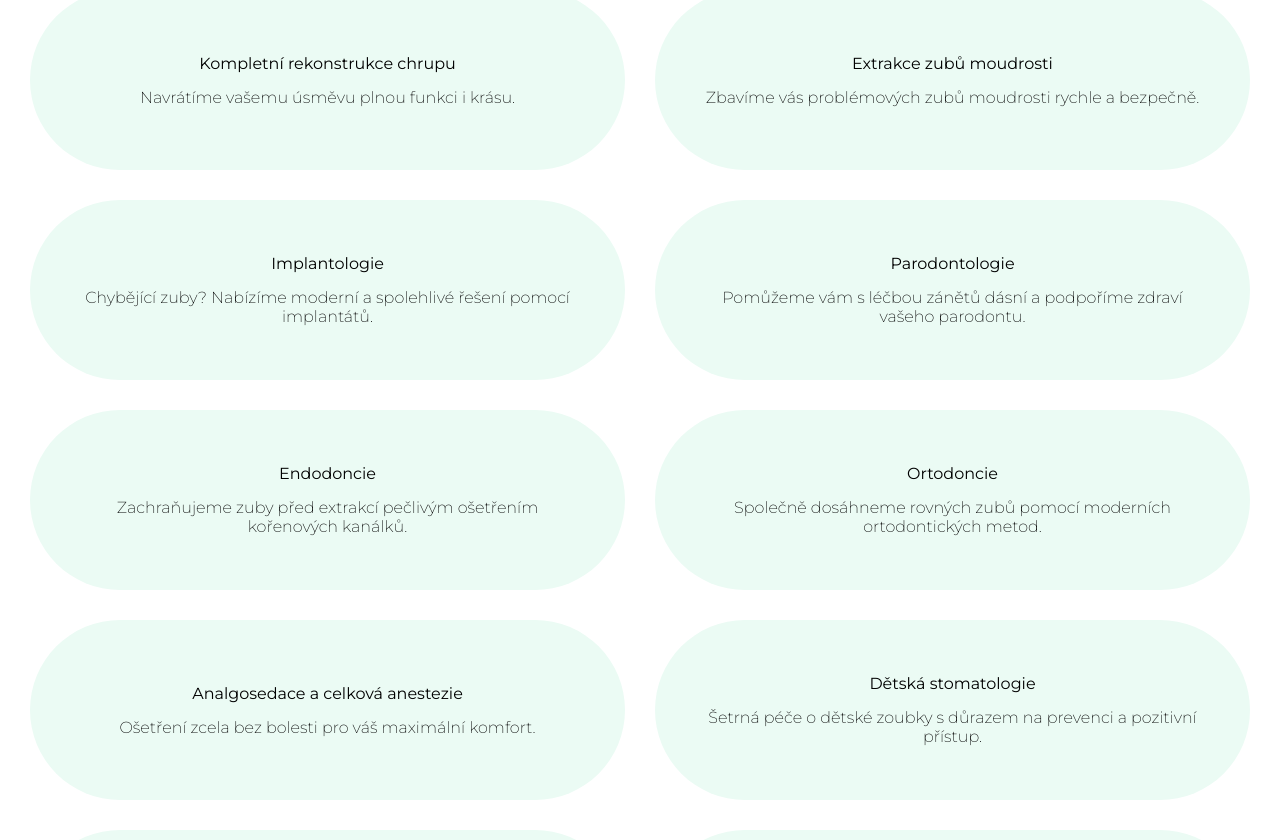
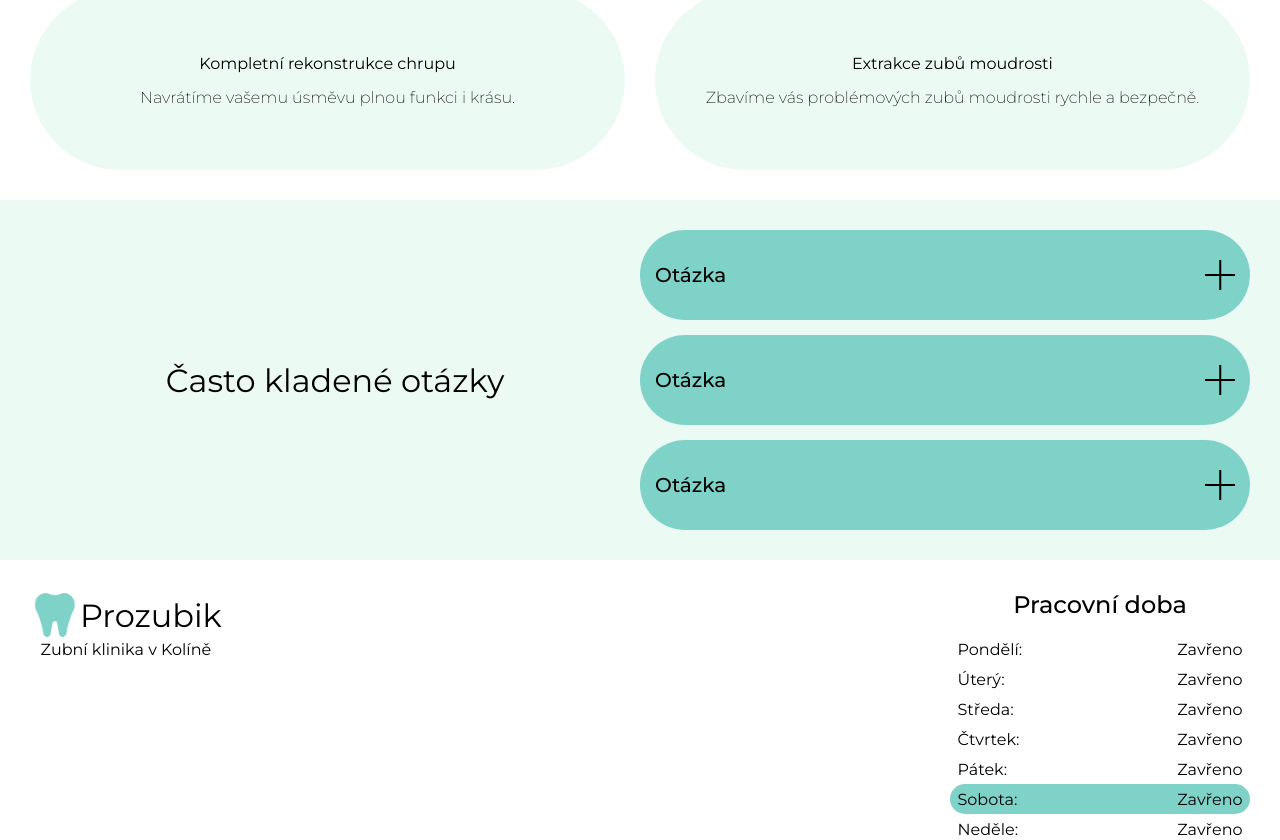
Before and after one commit to stepandordiai/natadent, a React (Vite) app: page / in a window 1280 px wide. Shown: the part 1419-2259 px from the top of the page. Built offline with nearby package versions, Linux system fonts and the light colour scheme.

Commit message:
Update sitemap and data

```diff
--- a/src/App.jsx
+++ b/src/App.jsx
@@ -11,15 +11,13 @@ import SmileGallery from "./pages/SmileGallery/SmileGallery";
 import Contacts from "./pages/Contacts/Contacts";
 import Appointment from "./pages/Appointment/Appointment";
 import Footer from "./components/Footer/Footer";
-import "./i18n";
 import ServicePage from "./pages/ServicePage/ServicePage";
 import Banner from "./components/Banner/Banner";
-import ServicesData from "./data/ServicesData";
+import servicesData from "./data/services-data.json";
+import "./i18n";
 import "./App.scss";
 
 function App() {
-	const servicesData = ServicesData();
-
 	useEffect(() => {
 		document.querySelector(".loading").addEventListener("animationend", () => {
 			document.querySelector(".wrapper").style.display = "initial";
--- a/src/components/Footer/Footer.jsx
+++ b/src/components/Footer/Footer.jsx
@@ -149,7 +149,7 @@ const Footer = ({ servicesData }) => {
 										}
 										to={`/service-page/${service.id}`}
 									>
-										{service.name}
+										{t(service.name)}
 									</NavLink>
 								</li>
 							);
--- a/src/components/Header/Header.jsx
+++ b/src/components/Header/Header.jsx
@@ -81,7 +81,7 @@ const Header = ({ servicesData }) => {
 										}
 										to={`/service-page/${service.id}`}
 									>
-										{service.name}
+										{t(service.name)}
 									</NavLink>
 								);
 							})}
--- a/src/components/Menu/Menu.jsx
+++ b/src/components/Menu/Menu.jsx
@@ -101,7 +101,7 @@ const Menu = ({ servicesData }) => {
 										}
 										to={`/service-page/${service.id}`}
 									>
-										{service.name}
+										{t(service.name)}
 									</NavLink>
 								);
 							})}
--- a/src/data/ServicesData.jsx
+++ /dev/null
@@ -1,86 +0,0 @@
-import { useTranslation } from "react-i18next";
-
-const ServicesData = () => {
-	const { t } = useTranslation();
-
-	const servicesData = [
-		{
-			id: "dentistry",
-			name: t("service_1"),
-			desc: t("service_desc_1"),
-		},
-		{
-			id: "prevention",
-			name: t("service_2"),
-			desc: t("service_desc_2"),
-		},
-		{
-			id: "dental-hygiene",
-			name: t("service_3"),
-			desc: t("service_desc_3"),
-		},
-		{
-			id: "dental-surgery",
-			name: t("service_4"),
-			desc: t("service_desc_4"),
-		},
-		{
-			id: "complete-dental-reconstruction",
-			name: t("service_5"),
-			desc: t("service_desc_5"),
-		},
-		{
-			id: "wisdom-teeth-extraction",
-			name: t("service_6"),
-			desc: t("service_desc_6"),
-		},
-		{
-			id: "implantology",
-			name: t("service_7"),
-			desc: t("service_desc_7"),
-		},
-		{
-			id: "periodontology",
-			name: t("service_8"),
-			desc: t("service_desc_8"),
-		},
-		{
-			id: "endodontics",
-			name: t("service_9"),
-			desc: t("service_desc_9"),
-		},
-		{
-			id: "orthodontics",
-			name: t("service_10"),
-			desc: t("service_desc_10"),
-		},
-		{
-			id: "analgosedation-and-general-anesthesia",
-			name: t("service_11"),
-			desc: t("service_desc_11"),
-		},
-		{
-			id: "pediatric-dentistry",
-			name: t("service_12"),
-			desc: t("service_desc_12"),
-		},
-		{
-			id: "cutting-frenulums-in-the-mouths-of-infants",
-			name: t("service_13"),
-			desc: t("service_desc_13"),
-		},
-		{
-			id: "teeth-whitening",
-			name: t("service_14"),
-			desc: t("service_desc_14"),
-		},
-		{
-			id: "dental-laboratory",
-			name: t("service_15"),
-			desc: t("service_desc_15"),
-		},
-	];
-	return servicesData;
-};
-
-export default ServicesData;
--- /dev/null
+++ b/src/data/services-data.json
@@ -0,0 +1,32 @@
+[
+	{
+		"id": "dentistry",
+		"name": "service_1",
+		"desc": "service_desc_1"
+	},
+	{
+		"id": "prevention",
+		"name": "service_2",
+		"desc": "service_desc_2"
+	},
+	{
+		"id": "dental-hygiene",
+		"name": "service_3",
+		"desc": "service_desc_3"
+	},
+	{
+		"id": "dental-surgery",
+		"name": "service_4",
+		"desc": "service_desc_4"
+	},
+	{
+		"id": "complete-dental-reconstruction",
+		"name": "service_5",
+		"desc": "service_desc_5"
+	},
+	{
+		"id": "wisdom-teeth-extraction",
+		"name": "service_6",
+		"desc": "service_desc_6"
+	}
+]
--- a/src/pages/Home/Home.jsx
+++ b/src/pages/Home/Home.jsx
@@ -103,8 +103,8 @@ const Home = ({ servicesData }) => {
 									to={`/service-page/${service.id}`}
 									className="home__service js-service"
 								>
-									<h3>{service.name}</h3>
-									<p>{service.desc}</p>
+									<h3>{t(service.name)}</h3>
+									<p>{t(service.desc)}</p>
 								</NavLink>
 							);
 						})}
--- a/src/pages/ServicePage/ServicePage.jsx
+++ b/src/pages/ServicePage/ServicePage.jsx
@@ -14,11 +14,14 @@ const ServicePage = ({ servicesData }) => {
 	return (
 		<>
 			<Helmet>
-				<title>{service[0].name} / Prozubik</title>
+				<title>{t(service[0].name)} / Prozubik</title>
 				<link rel="canonical" href={`https://prozubik.cz/service-page/${id}`} />
 			</Helmet>
 			<div className="service-page">
-				<PageTitle title={service[0].name} previousPath={t("services_title")} />
+				<PageTitle
+					title={t(service[0].name)}
+					previousPath={t("services_title")}
+				/>
 				<p className="coming-soon">{t("coming_soon")}</p>
 			</div>
 		</>
```
Also changed, not shown: src/components/PageTitle/PageTitle.jsx (indentation only), 1 other file (tests, documents, lock files or other folders).
